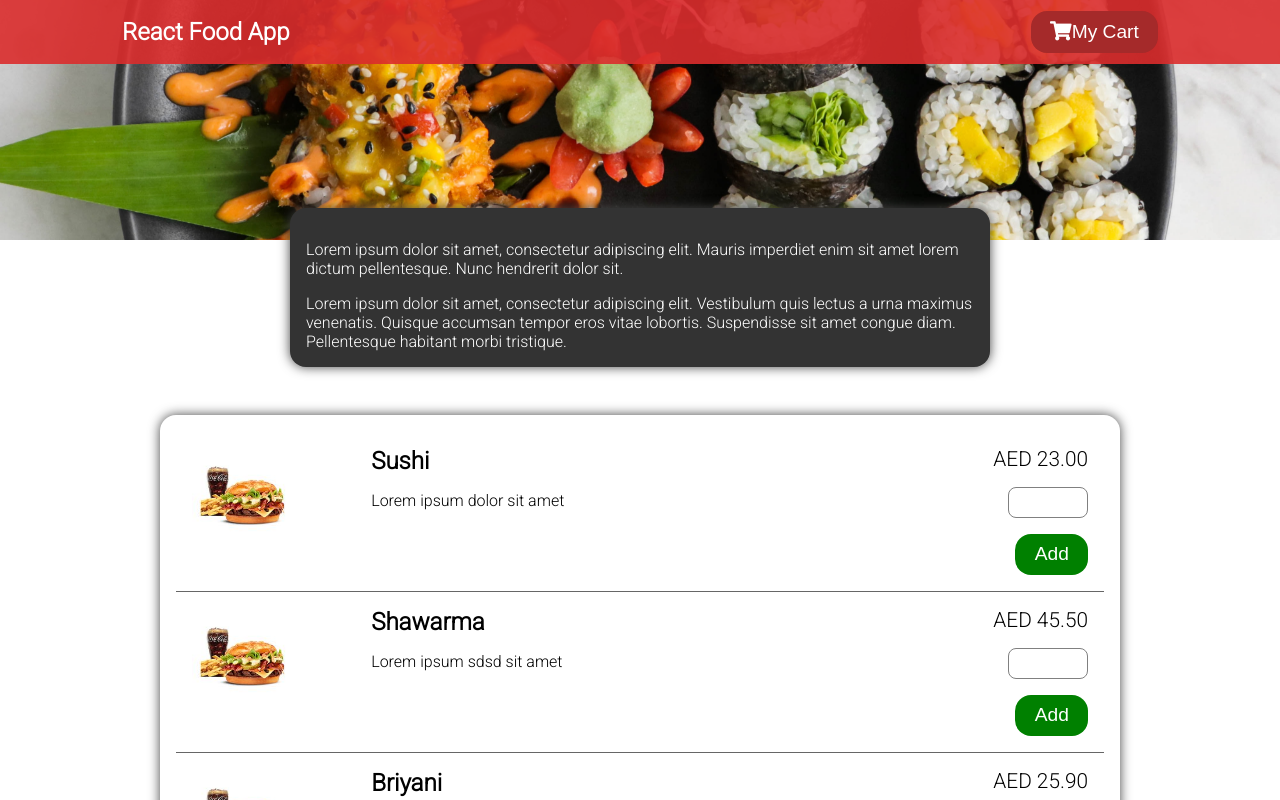
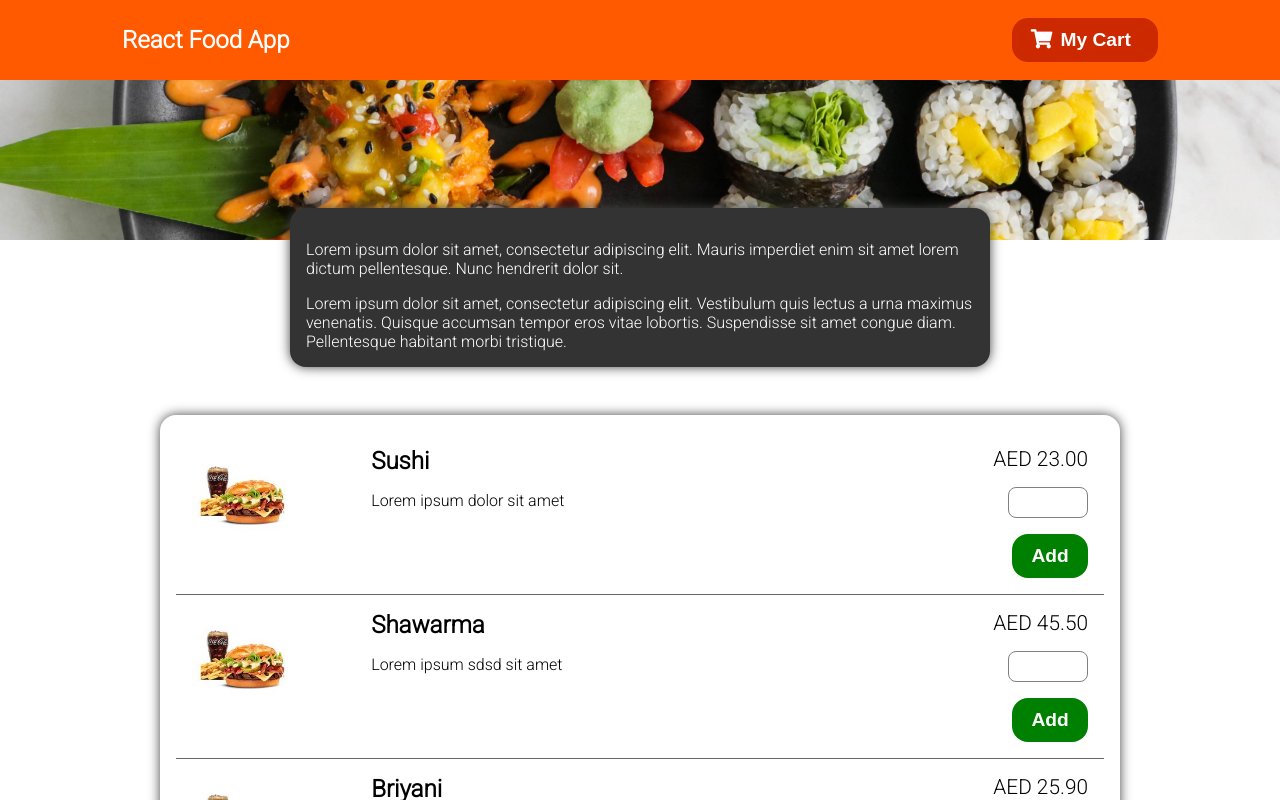
Before and after one commit to Manodevi/food-app, a React (Create React App) app: page / in a window 1280 px wide. Shown: the top 800 px of the page. Built offline with nearby package versions, Linux system fonts and the light colour scheme.

Commit message:
Added styles for Header cart button animation and default styling

```diff
--- a/src/index.css
+++ b/src/index.css
@@ -9,7 +9,8 @@
 /* variables */
 
 html {
-  --primary-color: rgba(219, 45, 45, 0.9);
+  --primary-color: #ff5a00;
+  --primary-hover: #FF9459;
   --secondary-color: #cc2900;
 }
 
@@ -50,20 +51,31 @@ p {
 
 /* Button styles */
 .btn {
+  font-weight: bold;
   border: none;
   outline: none;
   cursor: pointer;
-  padding: 0.6rem 1.2rem;
+  padding: 0.7rem 1.2rem;
   border-radius: 1rem;
-  background: brown;
+  background: var(--secondary-color);
   color: #fff;
   font-size: 1.2rem;
   text-align: center;
   display: inline-block;
 }
 
-.btn:hover {
-  opacity: 0.9;
+.btn-primary {
+  background-color: var(--primary-color);
+}
+
+.btn-primary:hover,
+.btn-white:hover {
+  background-color: var(--primary-hover);
+}
+
+.btn-white:hover {
+  border-color: var(--primary-color);
+  color: #fff;
 }
 
 .btn-green {
@@ -75,6 +87,7 @@ p {
   color: var(--secondary-color);
   border: 1px solid var(--secondary-color);
 }
+
 /* Input Styles */
 
 input {
@@ -100,7 +113,7 @@ header {
 
 #nav-head {
   background: var(--primary-color);
-  height: 4rem;
+  height: 5rem;
   position: fixed;
   left: 0;
   top: 0;
@@ -116,6 +129,23 @@ header {
   margin: 0 auto;
   padding: 0 2rem;
   height: 100%;
+}
+
+.cart-header > *:nth-child(2) {
+  margin: 0 0.5rem;
+}
+
+.cart-header:hover {
+  background-color: #92320c;
+}
+
+/* Button animation on cart updates */
+.btn-animation {
+  transform: scale(1.15);
+}
+
+.btn.btn-animation {
+  transition: width, height 0.3s ease-out;
 }
 
 /* main content styles */
@@ -230,19 +260,12 @@ li .item-price form * {
   grid-template-columns: 1fr 1fr 1fr;
   width: 100%;
   margin-bottom: 1rem;
-}
-
-.cart-modal ul li:first-child,
-.cart-modal ul li:last-child {
-  border-bottom: 1px solid #666;
+  border-bottom: 1px solid var(--secondary-color);
+  padding: 1rem 0;
 }
 
 .cart-modal ul li:last-child {
   padding: 0 0 1rem;
-}
-
-.cart-modal ul li:first-child {
-  padding: 1rem 0;
 }
 
 .cart-modal ul li:first-child > *:nth-child(2) {
@@ -287,6 +310,7 @@ li .item-price form * {
   background: transparent;
   font-size: 1rem;
   cursor: pointer;
+  font-weight: bold;
 }
 
 .cart-modal .item-count button.item-remove {
```
